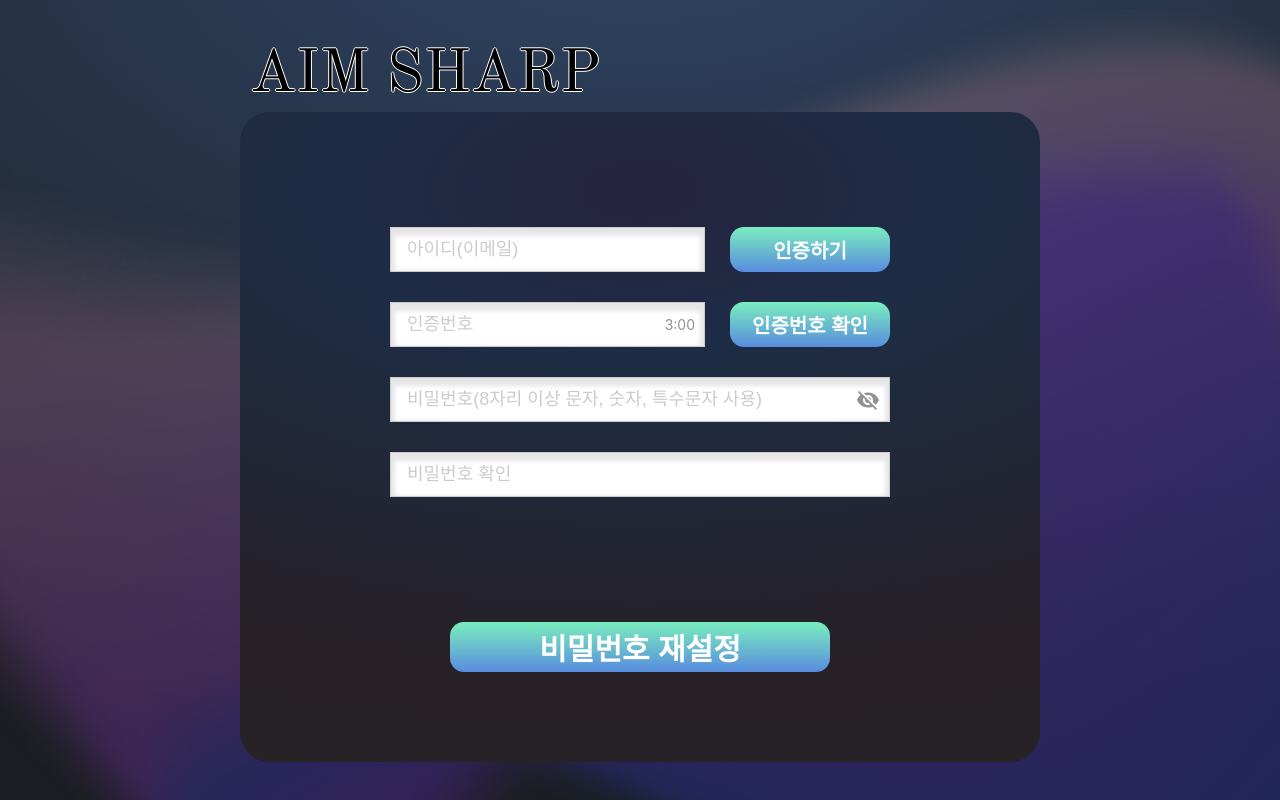
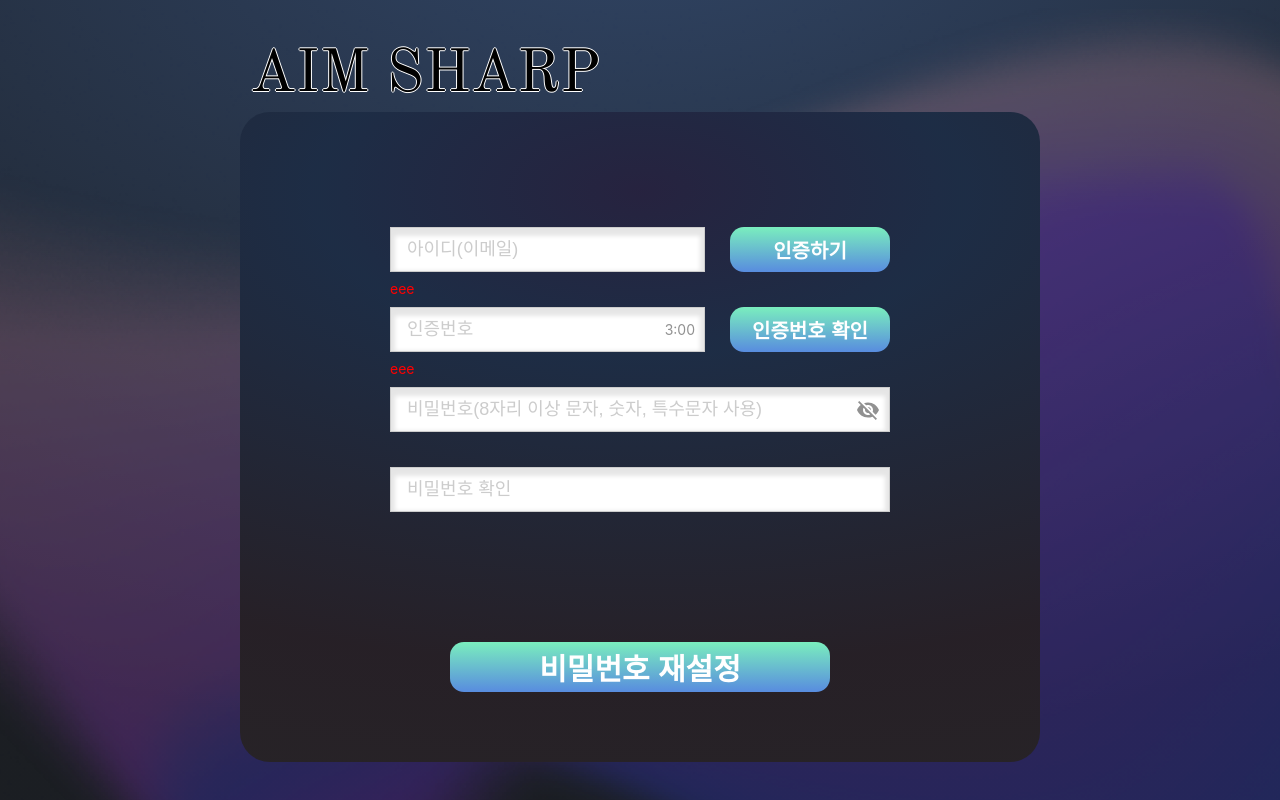
Before and after one commit to AimLab-Project/AimLab_Front, a React (Create React App) app: page /auth in a window 1280 px wide. Built offline with nearby package versions, Linux system fonts and the light colour scheme.

Commit message:
📚docs : yup install

```diff
--- a/package.json
+++ b/package.json
@@ -30,7 +30,8 @@
 		"styled-components": "^5.3.11",
 		"styled-reset": "^4.5.2",
 		"typescript": "^4.9.5",
-		"web-vitals": "^2.1.4"
+		"web-vitals": "^2.1.4",
+		"yup": "^1.3.3"
 	},
 	"scripts": {
 		"start": "react-scripts start",
--- a/src/components/templates/LoginTemplate/LoginTemplate.tsx
+++ b/src/components/templates/AuthPageTemplate/LoginTemplate.tsx
@@ -91,6 +91,7 @@ export const Content = styled.div`
 
 export const Wrapper = styled.div`
 	padding: 15px 0;
+	height: 50px;
 `;
 
 const InputTitle = styled.div`
--- a/src/components/templates/SingupTemplate/SingupTemplate.tsx
+++ b/src/components/templates/AuthPageTemplate/SingupTemplate.tsx
@@ -5,7 +5,7 @@ import InputGroup from 'components/ui/molecules/InputGroup/InputGroup';
 import React, { useState } from 'react';
 import styled from 'styled-components';
 import theme from 'styles/theme';
-import { Container, Content } from '../LoginTemplate/LoginTemplate';
+import { Container, Content } from './LoginTemplate';
 
 const SingupTemplate = () => {
 	const [disabled, setDisabled] = useState(false);
--- a/src/components/templates/RePasswordTemplate/RePasswordTemplate.tsx
+++ b/src/components/templates/RePasswordTemplate/RePasswordTemplate.tsx
@@ -3,8 +3,8 @@ import Input from 'components/ui/atoms/Input/Input';
 import InputGroup from 'components/ui/molecules/InputGroup/InputGroup';
 import React from 'react';
 import styled from 'styled-components';
-import { Container, Content, Wrapper } from '../LoginTemplate/LoginTemplate';
-import { ButtonBox } from '../SingupTemplate/SingupTemplate';
+import { Container, Content, Wrapper } from '../AuthPageTemplate/LoginTemplate';
+import { ButtonBox } from '../AuthPageTemplate/SingupTemplate';
 
 const RePasswordTemplate = () => {
 	const data = {
@@ -15,7 +15,7 @@ const RePasswordTemplate = () => {
 			<Content>
 				<Wrapper>
 					<InputGroup>
-						<Input width="315px" placeholder="아이디(이메일)" />
+						<Input width="315px" placeholder="아이디(이메일)" error="eee" />
 						<Button
 							size="small"
 							variant="primary"
@@ -27,7 +27,12 @@ const RePasswordTemplate = () => {
 				</Wrapper>
 				<Wrapper>
 					<InputGroup>
-						<Input width="315px" placeholder="인증번호" time={data.time} />
+						<Input
+							width="315px"
+							placeholder="인증번호"
+							time={data.time}
+							error="eee"
+						/>
 						<Button
 							size="small"
 							variant="primary"
```
Also changed, not shown: 1 other file (tests, documents, lock files or other folders).
